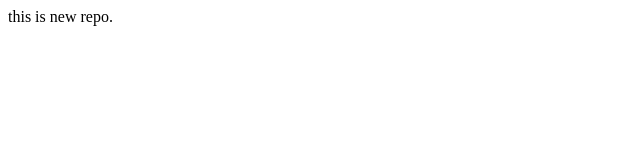
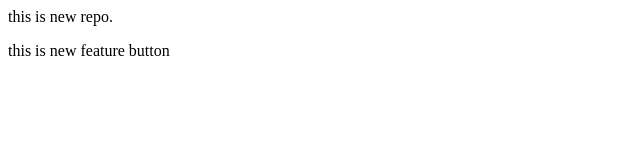
Before and after one commit to savithas85/localrepo, a plain HTML site: page index.html in a window 1280 px wide. Shown: the whole page, without its empty margins (0-640 px from the left). Drawn offline with Linux system fonts and the light colour scheme.

Commit message:
add button

```diff
--- a/index.html
+++ b/index.html
@@ -1 +1,2 @@
 <p>this is new repo.</p>
+<p>this is new feature button</p>
```
